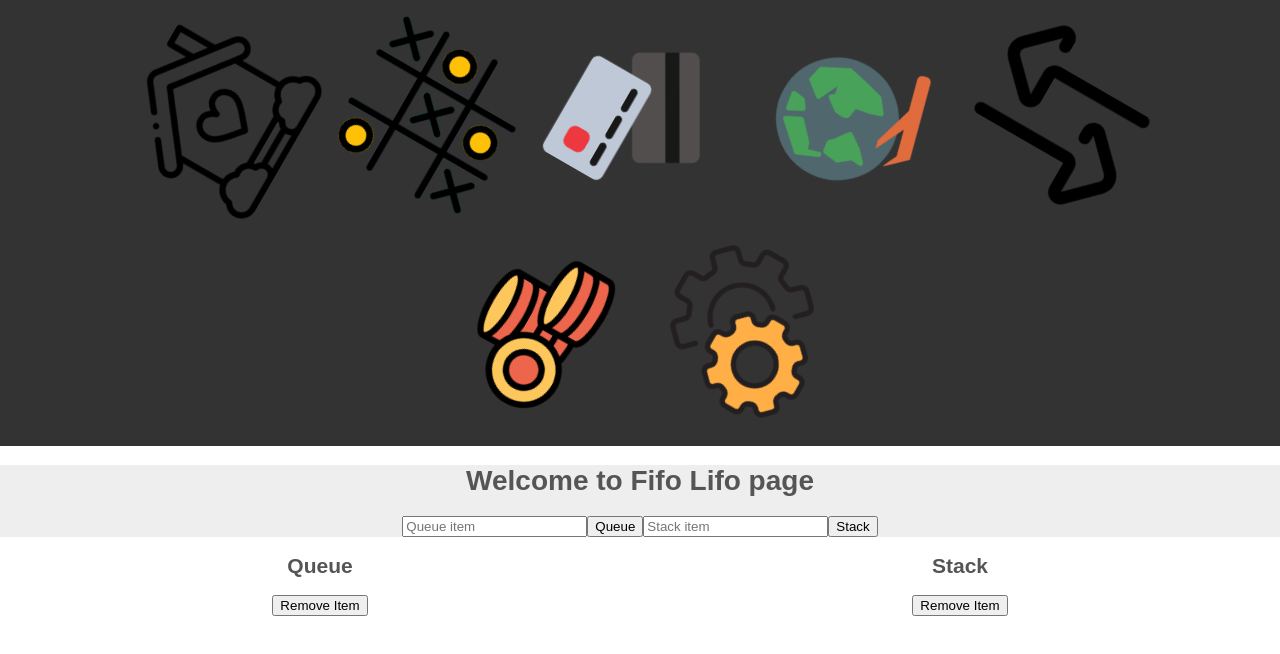
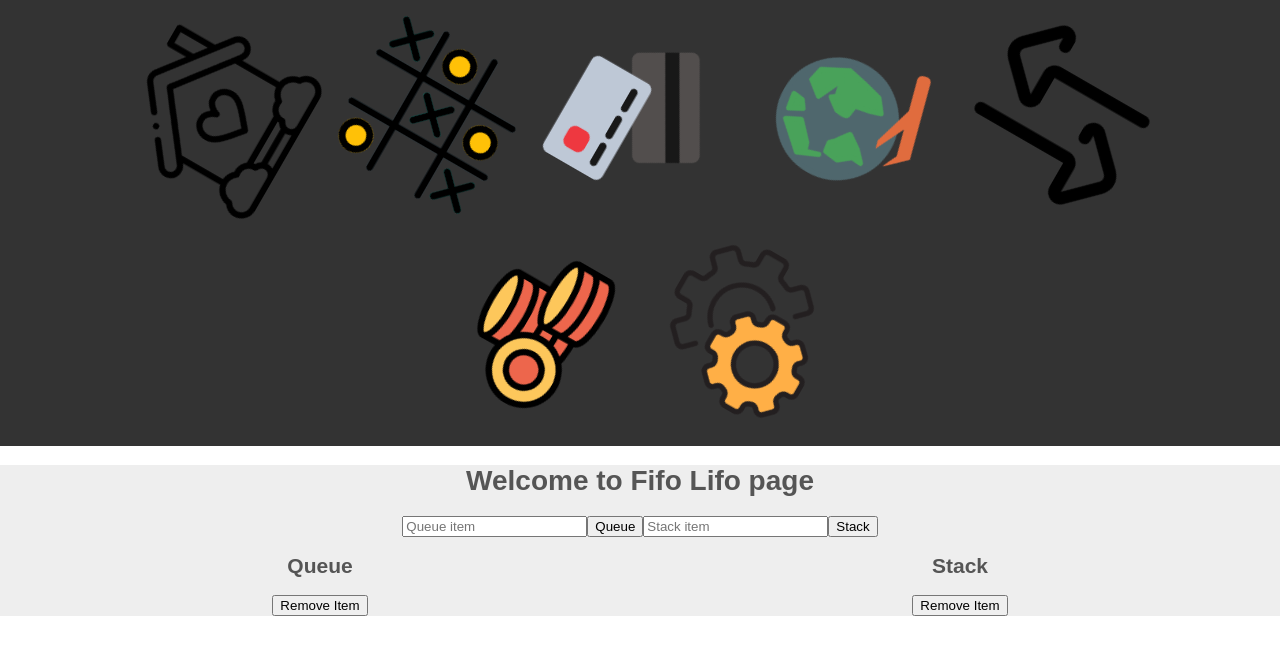
Before and after one commit to eleonora-ollaik/cohort4, a React (Create React App) app in the folder react-02/: page /fifo_lifo in a window 1280 px wide. Shown: the top 654 px of the page. Built offline with nearby package versions, Linux system fonts and the light colour scheme.

Commit message:
minor updates

```diff
--- a/react-02/src/components/pages/fifo-lifo/FifoLifoDisplay.js
+++ b/react-02/src/components/pages/fifo-lifo/FifoLifoDisplay.js
@@ -52,7 +52,7 @@ export default function FifoLifoDisplay(props) {
         const theme = isLightTheme ? light : dark;
 
         return (
-          <div>
+          <div style={{ color: theme.syntax, background: theme.bg }}>
             <h1>Welcome to Fifo Lifo page</h1>
 
             <div>
@@ -76,11 +76,17 @@ export default function FifoLifoDisplay(props) {
               </button>
             </div>
             <div className='row'>
-              <div className='fifoSide'>
+              <div
+                className='fifoSide'
+                style={{ color: theme.syntax, background: theme.bg }}
+              >
                 <FifoList fList={props.fifoList} onDelete={props.onDelete} />
               </div>
 
-              <div className='lifoSide'>
+              <div
+                className='lifoSide'
+                style={{ color: theme.syntax, background: theme.bg }}
+              >
                 <LifoList lList={props.lifoList} onDelete={props.onDelete} />
               </div>
             </div>
--- a/react-02/src/components/pages/fifo-lifo/FifoList.js
+++ b/react-02/src/components/pages/fifo-lifo/FifoList.js
@@ -19,7 +19,7 @@ export default function FifoList(props) {
         }
 
     return (
-        <div>
+        <div >
            <h2> Queue </h2>
             {fifoItem}
         <button todo='deleteQueue' onClick={props.onDelete}>Remove Item</button>
--- a/react-02/src/components/pages/settings/Settings.js
+++ b/react-02/src/components/pages/settings/Settings.js
@@ -15,7 +15,6 @@ class Settings extends Component {
         <h2> Change theme </h2>
         <button
           onClick={toggleTheme}
-          // style ={{background: theme.background}, {margin: 5}}
         >
           Light/Dark
         </button>
```
